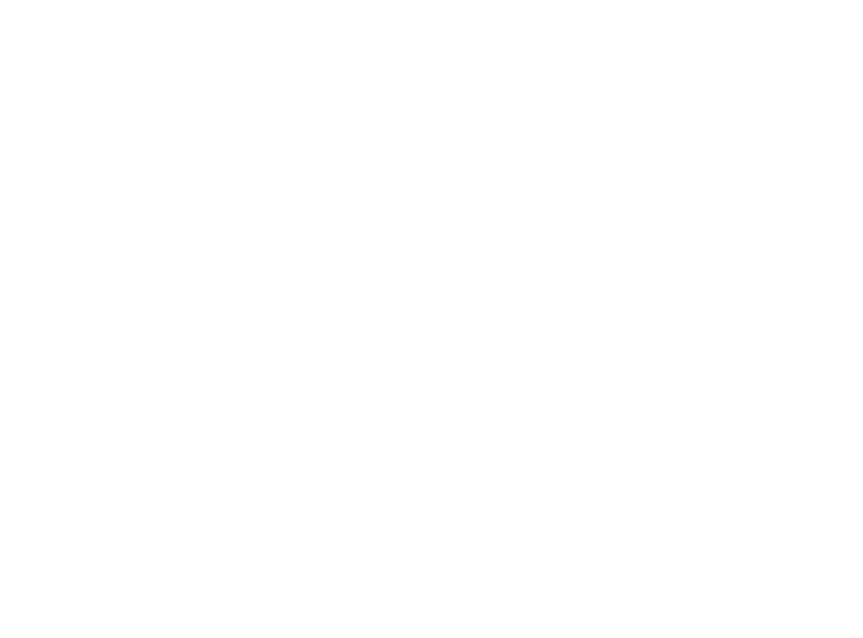
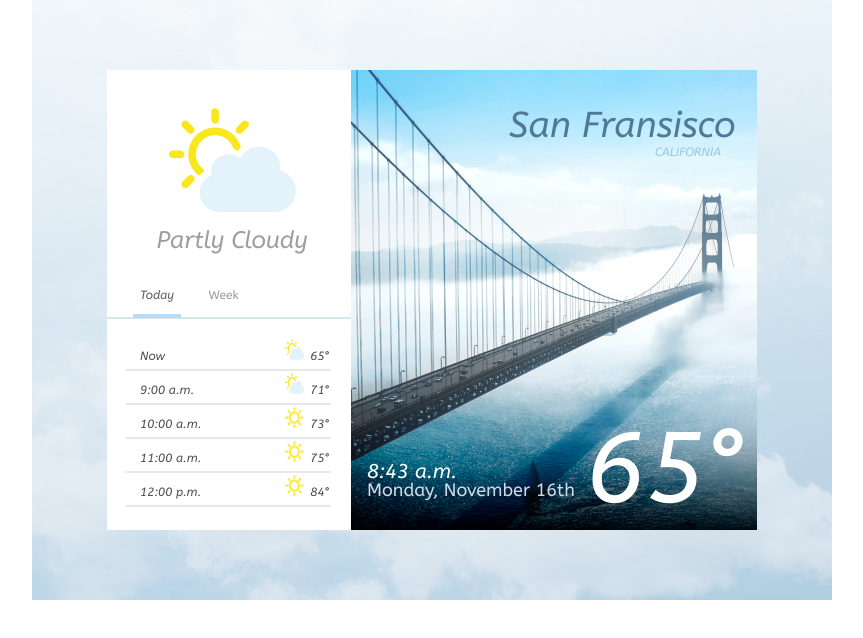
Before and after one commit to alexhlv/Weather-widget, a plain HTML site: page index.html in a window 1280 px wide. Shown: the whole page, without its empty margins (208-1071 px from the left). Drawn offline with Linux system fonts and the light colour scheme.

Commit message:
Completed project

```diff
--- a/index.html
+++ b/index.html
@@ -3,9 +3,69 @@
 <head>
     <meta charset="UTF-8">
     <meta name="viewport" content="width=device-width, initial-scale=1.0">
-    <title>Document</title>
+    <title>Weather-widget</title>
+    <link rel="stylesheet" href="./public/styles/main.css">
 </head>
 <body>
-
+    <section class="widget">
+        <div class="widget__card">
+            <div class="left-card">
+                <div class="left-card__info">
+                    <img class="left-card__logo" src="public/images/CloudySkiesIcon1.png" alt="CloudySkiesIcon">
+                    <h2 class="left-card__title">Partly Cloudy</h2>
+                </div>
+                <div class="left-card__schedule">
+                    <div class="left-card__weekday">
+                        <span class="left-card__day-of-week">Today</span>
+                        <span class="left-card__week">Week</span>
+                    </div>
+                    <ul class="left-card__graphics">
+                        <li class="left-card__item">
+                            <div class="left-card__date">Now</div>
+                            <div class="left-card__weather">
+                                <img class="left-card__image" src="public/images/CloudySkiesIcon2.png" alt="CloudySkiesIcon">
+                                <p class="left-card__temperature">65°</p>
+                            </div>
+                        </li>
+                        <li class="left-card__item">
+                            <div class="left-card__date">9:00 a.m.</div>
+                            <div class="left-card__weather">
+                                <img class="left-card__image" src="public/images/CloudySkiesIcon3.png" alt="CloudySkiesIcon">
+                                <p class="left-card__temperature">71°</p>
+                            </div>
+                        </li>
+                        <li class="left-card__item">
+                            <div class="left-card__date">10:00 a.m.</div>
+                            <div class="left-card__weather">
+                                <img class="left-card__image" src="public/images/SunIcon1.png" alt="CloudySkiesIcon">
+                                <p class="left-card__temperature">73°</p>
+                            </div>
+                        </li>
+                        <li class="left-card__item">
+                            <div class="left-card__date">11:00 a.m.</div>
+                            <div class="left-card__weather">
+                                <img class="left-card__image" src="public/images/SunIcon2.png" alt="CloudySkiesIcon">
+                                <p class="left-card__temperature">75°</p>
+                            </div>
+                        </li>
+                        <li class="left-card__item">
+                            <div class="left-card__date">12:00 p.m.</div>
+                            <div class="left-card__weather">
+                                <img class="left-card__image" src="public/images/SunIcon3.png" alt="CloudySkiesIcon">
+                                <p class="left-card__temperature">84°</p>
+                            </div>
+                        </li>
+                    </ul>
+                </div>
+            </div>
+            <div class="right-card">
+                <h1 class="right-card__title">San Fransisco</h1>
+                <p class="right-card__text">CALIFORNIA</p>
+                <p class="right-card__temperature">65°</p>
+                <p class="right-card__time">8:43 a.m.</p>
+                <p class="right-card__date">Monday, November 16th</p>
+            </div>
+        </div>
+    </section>
 </body>
 </html>
--- a/src/css/_mixins.scss
+++ b/src/css/_mixins.scss
@@ -1,25 +1,34 @@
-$container-width: 1110px;
+/* container */
 
-%container {
-    max-width: $container-width;
+@mixin container($horisontal, $vertical) {
+    width: $horisontal;
+    height: $vertical;
     margin: 0 auto;
 }
 
-/* flex-items */
-
-@mixin bgimage($size, $horisontal, $vertical) {
-    background: {
-        size: $size, cover;
-        repeat: no-repeat;
-        position: $horisontal $vertical;
-    }
+@mixin size($width, $height) {
+    width: $width;
+    height: $height;
 }
 
-/* container */
+@mixin background-image($url) {
+    background-image: url($url);
+    background-repeat: space;
+    background-position: center;
+}
 
-@mixin container($horisontal) {
-    max-width: $horisontal;
-    margin: 0 auto;
+@mixin margin($top, $right, $bottom, $left) {
+    margin-top: $top;
+    margin-right: $right;
+    margin-bottom: $bottom;
+    margin-left: $left;
+}
+
+@mixin padding($top, $right, $bottom, $left) {
+    padding-top: $top;
+    padding-right: $right;
+    padding-bottom: $bottom;
+    padding-left: $left;
 }
 
 /* flex-items */
@@ -30,69 +39,69 @@ $container-width: 1110px;
     align-items: $vertical;
 }
 
-@mixin flex-container-column {
+@mixin flex-container-column($horisontal, $vertical) {
     display: flex;
     flex-direction: column;
     justify-content: $horisontal;
     align-items: $vertical;
 }
 
+/* position */
+
+@mixin position-top-right($top, $right) {
+    position: absolute;
+    top: $top;
+    right: $right;
+}
+
+// @mixin position-right-bottom($right, $bottom) {
+//     position: absolute;
+//     right: $right;
+//     bottom: $bottom;
+// }
+
+// @mixin position-bottom-left($bottom, $left) {
+//     position: absolute;
+//     bottom: $bottom;
+//     left: $left;
+// }
+
+// @mixin position-left-top($left, $top) {
+//     position: absolute;
+//     left: $left;
+//     top: $top;
+// }
+
 /* content */
 
-@mixin text-label ($color) {
-    font-size: 14px;
-    line-height: 21px;
+@mixin content-decription($style, $size, $height, $color) {
+    font-family: ABeeZee;
+    font-style: $style;
+    font-weight: normal;
+    font-size: $size;
+    line-height: $height;
     color: $color;
 }
 
-@mixin text-title ($font-size, $line-height, $color, $p-top, $p-bottom) {
-    font-weight: bold;
-    font-size: $font-size;
-    line-height: $line-height;
+@mixin line($width, $height, $color, $b-width, $b-style, $b-color, $left, $top) {
+    content: "";
+    display: block;
+    width: $width;
+    height: $height;
     color: $color;
-    padding-top: $p-top;
-    padding-bottom: $p-bottom;
-}
-
-@mixin text-decription ($color, $p-bottom) {
-    font-size: 16px;
-    line-height: 26px;
-    color: $color;
-    padding-bottom: $p-bottom;
-}
-
-@mixin text-link ($color) {
-    font-size: 16px;
-    line-height: 18px;
-    text-decoration-line: underline;
-    color: $color;
-}
-
-@mixin company-decription ($font-size, $line-height, $p-top, $p-right, $p-bottom, $p-left) {
-    font-style: italic;
-    font-size: $font-size;
-    line-height: $line-height;
-    color: #4D533C;
-    padding-top: $p-top;
-    padding-right: $p-right;
-    padding-bottom: $p-bottom;
-    padding-left: $p-left;
-}
-
-@mixin founder-position ($font-size, $line-height, $color, $p-bottom) {
-    font-size: $font-size;
-    line-height: $line-height;
-    color: $color;
-    padding-bottom: $p-bottom;
+    border: $b-width $b-style $b-color;
+    position: absolute;
+    left: $left;
+    top: $top;
 }
 
 /* box-shadow */
 
-@mixin shadow-block ($horizontal, $vertical) {
-    box-shadow: $horizontal $vertical 100px rgba(0, 0, 0, 0.145947);
-}
+// @mixin shadow-block($horizontal, $vertical) {
+//     box-shadow: $horizontal $vertical 100px rgba(0, 0, 0, 0.145947);
+// }
 
-@mixin shadow-logo  {
-    box-shadow: 20px 25px 43px rgba(0, 0, 0, 0.18);
-    border-radius: 50%;
-}
+// @mixin shadow-logo {
+//     box-shadow: 20px 25px 43px rgba(0, 0, 0, 0.18);
+//     border-radius: 50%;
+// }
--- a/src/css/index.scss
+++ b/src/css/index.scss
@@ -1,2 +1,3 @@
 @import 'reset';
 @import 'fonts';
+@import 'weather/weather';
--- /dev/null
+++ b/src/css/weather/_left-card.scss
@@ -0,0 +1,77 @@
+.left-card {
+    @include size (251px, 460px);
+
+    &__info {
+        @include flex-container-column (flex-start, center);
+        @include padding(108px, 0, 0, 0);
+    }
+
+    &__logo {
+        @include size (127px, 105px);
+    }
+
+    &__title {
+        @include size (152px, 28px);
+        @include content-decription (italic, 24px, 28px, #9E9E9E);
+        @include padding(13px, 0, 40px, 0);
+    }
+
+    &__schedule {
+        @include padding(20px, 28px, 20px, 33px);
+    }
+
+    // &__weekday {
+
+    // }
+
+    &__day-of-week {
+        @include content-decription(italic, 12px, 14px, #5C5C5C);
+        @include padding(0, 30px, 0, 0);
+        position: relative;
+
+        &::before {
+            @include line(244px, 2px, #D6E6F1, 1px, solid, #D6E6F1, -33px, 29px);
+        }
+
+        &::after {
+            @include line(48px, 1px, #B5DDFA, 2px, solid, #B5DDFA, -7px, 26px);
+        }
+    }
+
+    &__week {
+        @include content-decription(normal, 12px, 14px, #9C9C9C);
+    }
+
+    &__graphics {
+        @include padding(27px, 0, 0, 0);
+    }
+
+    &__item {
+        @include flex-container(space-between, flex-start);
+        position: relative;
+        @include margin(10px, 0, 0, 0);
+
+        &::before {
+            @include line(205px, 1px, #D6E6F1, 1px, solid, #E8E8E8, -14px, 30px);
+        }
+    }
+
+    &__date {
+        @include content-decription(italic, 12px, 14px, #4F4F4F);
+        @include padding(10px, 0, 0, 0);
+    }
+
+    &__weather {
+        @include flex-container(space-between, flex-start);
+    }
+
+    &__image {
+        @include size(25px, 21px);
+        @include padding(0, 6px, 0, 0);
+    }
+
+    &__temperature {
+        @include content-decription(italic, 12px, 14px, #4F4F4F);
+        @include padding(10px, 0, 0, 0);
+    }
+}
--- /dev/null
+++ b/src/css/weather/_right-card.scss
@@ -0,0 +1,35 @@
+@import '../mixins';
+
+.right-card {
+    position: relative;
+
+    &__title {
+        @include position-top-right(104px, 18px);
+        @include content-decription(italic, 36px, 43px, #507998);
+        @include size(230px, 43px);
+    }
+
+    &__text {
+        @include position-top-right(140px, 20px);
+        @include content-decription(italic, 12px, 24px, #98C6E8);
+        @include size(82px, 24x);
+    }
+
+    &__temperature {
+        @include position-top-right(410px, 20px);
+        @include content-decription(italic, 100px,118px, #ffffff);
+        @include size(151px, 118px);
+    }
+
+    &__time {
+        @include position-top-right(460px, 298px);
+        @include content-decription(italic, 20px, 24px, #ffffff);
+        @include size(92px, 24px);
+    }
+
+    &__date {
+        @include position-top-right(480px, 180px);
+        @include content-decription(normal, 18px, 21px, #d1dae7);
+        @include size(210px, 21px);
+    }
+}
--- /dev/null
+++ b/src/css/weather/_weather.scss
@@ -0,0 +1,17 @@
+@import '../mixins';
+
+.widget {
+    @include flex-container(space-between, center);
+    @include container(800px, 600px);
+    @include padding(70px, 75px, 70px, 75px);
+    @include background-image('../../public/images/bg-image-weather.jpg');
+
+    &__card {
+        @include flex-container(space-between, flex-start);
+        @include container(800px, 600px);
+        @include background-image('../../public/images/bg-image-weather-card.jpg');
+
+        @import '../weather/left-card';
+        @import '../weather/right-card';
+    }
+}
```
Also changed, not shown: public/images/CloudySkiesIcon1.png (added), public/images/CloudySkiesIcon2.png (added), public/images/CloudySkiesIcon3.png (added), public/images/Group 6.png (added), public/images/SunIcon1.png (added), public/images/SunIcon2.png (added), public/images/SunIcon3.png (added), public/images/bg-image-weather-card.jpg (added), public/images/bg-image-weather-card.png (added), public/images/bg-image-weather.jpg (added), public/styles/main.css, 1 other file.
